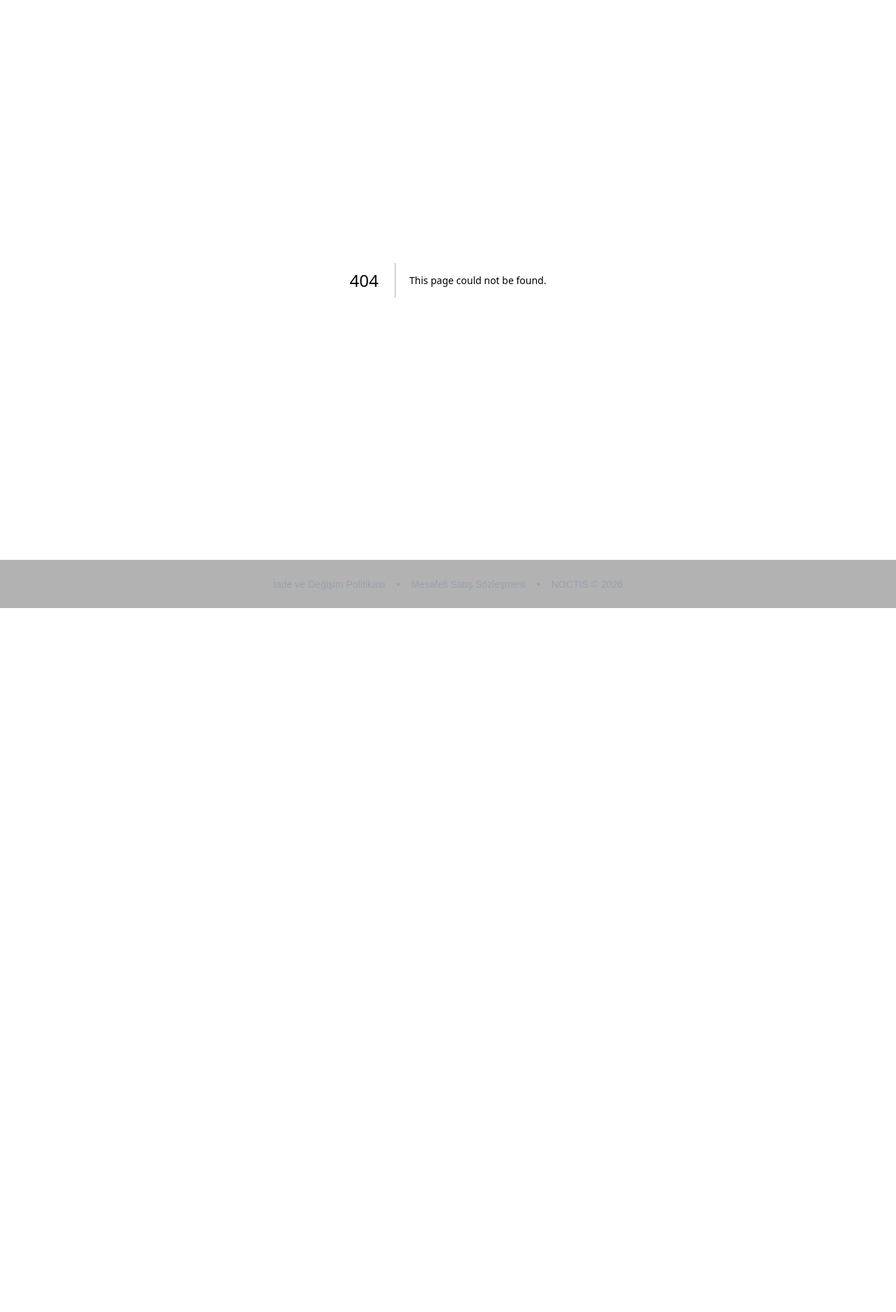
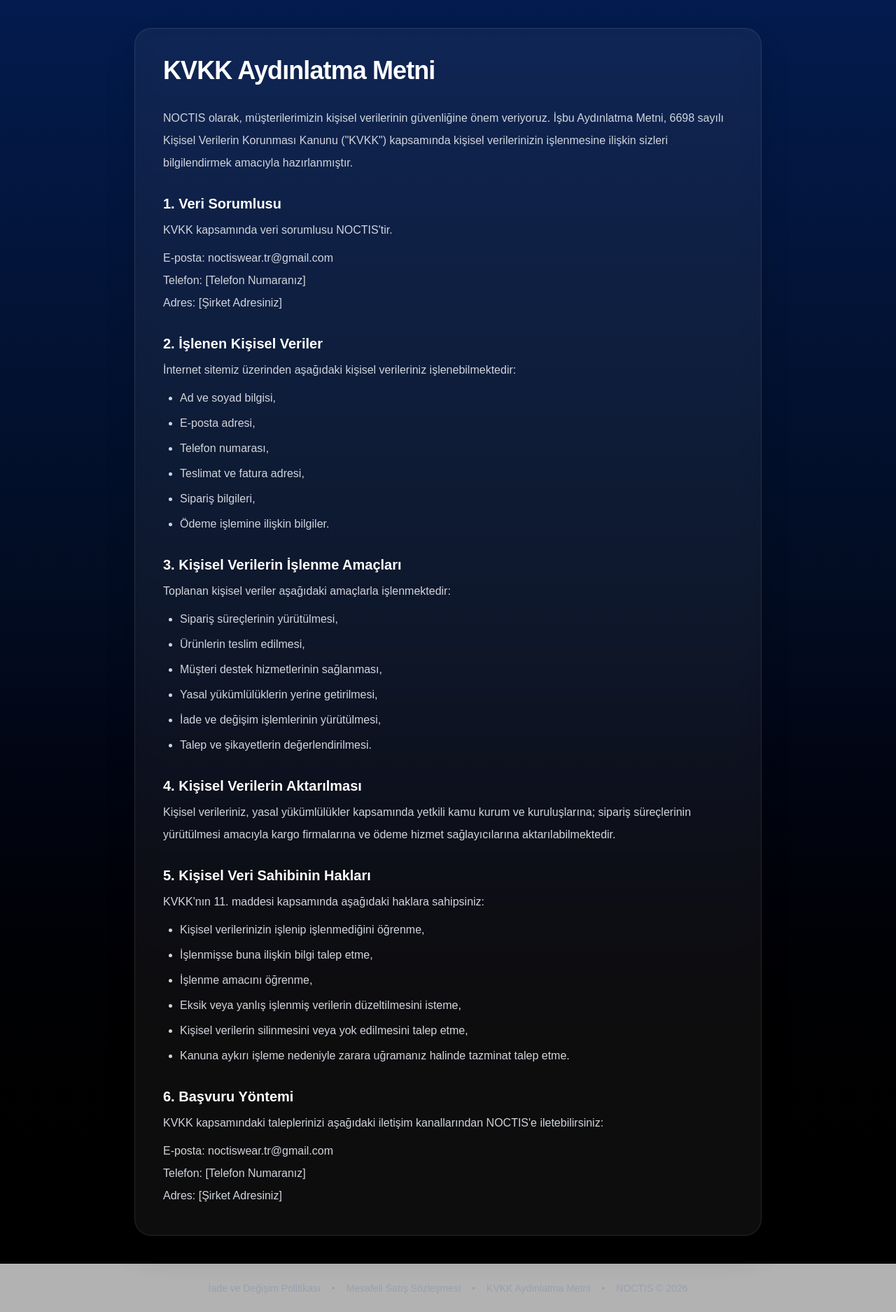
Before and after one commit to noctiswearr-boop/noctis-site, a Next.js app: page /kvkk-aydinlatma-metni in a window 1280 px wide. Before the commit this address had no page. Shown: the whole page at 70% size. Before the commit the page ends 869 px from the top, so only its background shows below. Built offline with nearby package versions, Linux system fonts and the light colour scheme.

Commit message:
Yasal sayfalar eklendi

```diff
--- /dev/null
+++ b/app/kvkk-aydinlatma-metni/page.tsx
@@ -0,0 +1,131 @@
+export default function Page() {
+  return (
+    <main className="min-h-screen bg-gradient-to-b from-[#031B4E] via-[#020B1F] to-black px-4 py-10 text-white">
+      <div className="mx-auto max-w-4xl rounded-3xl border border-white/10 bg-white/5 p-6 shadow-2xl backdrop-blur-md md:p-10">
+        <h1 className="mb-8 text-3xl font-bold tracking-tight text-white md:text-4xl">
+          KVKK Aydınlatma Metni
+        </h1>
+
+        <div className="space-y-7 text-[15px] leading-8 text-gray-300 md:text-base">
+
+          <p>
+            NOCTIS olarak, müşterilerimizin kişisel verilerinin güvenliğine
+            önem veriyoruz. İşbu Aydınlatma Metni, 6698 sayılı Kişisel
+            Verilerin Korunması Kanunu ("KVKK") kapsamında kişisel
+            verilerinizin işlenmesine ilişkin sizleri bilgilendirmek amacıyla
+            hazırlanmıştır.
+          </p>
+
+          <section>
+            <h2 className="mb-2 text-xl font-semibold text-white">
+              1. Veri Sorumlusu
+            </h2>
+
+            <p>
+              KVKK kapsamında veri sorumlusu NOCTIS'tir.
+            </p>
+
+            <p className="mt-2">
+              E-posta: noctiswear.tr@gmail.com
+              <br />
+              Telefon: [Telefon Numaranız]
+              <br />
+              Adres: [Şirket Adresiniz]
+            </p>
+          </section>
+
+          <section>
+            <h2 className="mb-2 text-xl font-semibold text-white">
+              2. İşlenen Kişisel Veriler
+            </h2>
+
+            <p>
+              İnternet sitemiz üzerinden aşağıdaki kişisel verileriniz
+              işlenebilmektedir:
+            </p>
+
+            <ul className="mt-2 list-disc space-y-1 pl-6">
+              <li>Ad ve soyad bilgisi,</li>
+              <li>E-posta adresi,</li>
+              <li>Telefon numarası,</li>
+              <li>Teslimat ve fatura adresi,</li>
+              <li>Sipariş bilgileri,</li>
+              <li>Ödeme işlemine ilişkin bilgiler.</li>
+            </ul>
+          </section>
+
+          <section>
+            <h2 className="mb-2 text-xl font-semibold text-white">
+              3. Kişisel Verilerin İşlenme Amaçları
+            </h2>
+
+            <p>
+              Toplanan kişisel veriler aşağıdaki amaçlarla işlenmektedir:
+            </p>
+
+            <ul className="mt-2 list-disc space-y-1 pl-6">
+              <li>Sipariş süreçlerinin yürütülmesi,</li>
+              <li>Ürünlerin teslim edilmesi,</li>
+              <li>Müşteri destek hizmetlerinin sağlanması,</li>
+              <li>Yasal yükümlülüklerin yerine getirilmesi,</li>
+              <li>İade ve değişim işlemlerinin yürütülmesi,</li>
+              <li>Talep ve şikayetlerin değerlendirilmesi.</li>
+            </ul>
+          </section>
+
+          <section>
+            <h2 className="mb-2 text-xl font-semibold text-white">
+              4. Kişisel Verilerin Aktarılması
+            </h2>
+
+            <p>
+              Kişisel verileriniz, yasal yükümlülükler kapsamında yetkili
+              kamu kurum ve kuruluşlarına; sipariş süreçlerinin yürütülmesi
+              amacıyla kargo firmalarına ve ödeme hizmet sağlayıcılarına
+              aktarılabilmektedir.
+            </p>
+          </section>
+
+          <section>
+            <h2 className="mb-2 text-xl font-semibold text-white">
+              5. Kişisel Veri Sahibinin Hakları
+            </h2>
+
+            <p>
+              KVKK'nın 11. maddesi kapsamında aşağıdaki haklara sahipsiniz:
+            </p>
+
+            <ul className="mt-2 list-disc space-y-1 pl-6">
+              <li>Kişisel verilerinizin işlenip işlenmediğini öğrenme,</li>
+              <li>İşlenmişse buna ilişkin bilgi talep etme,</li>
+              <li>İşlenme amacını öğrenme,</li>
+              <li>Eksik veya yanlış işlenmiş verilerin düzeltilmesini isteme,</li>
+              <li>Kişisel verilerin silinmesini veya yok edilmesini talep etme,</li>
+              <li>Kanuna aykırı işleme nedeniyle zarara uğramanız halinde tazminat talep etme.</li>
+            </ul>
+          </section>
+
+          <section>
+            <h2 className="mb-2 text-xl font-semibold text-white">
+              6. Başvuru Yöntemi
+            </h2>
+
+            <p>
+              KVKK kapsamındaki taleplerinizi aşağıdaki iletişim kanallarından
+              NOCTIS'e iletebilirsiniz:
+            </p>
+
+            <p className="mt-2">
+              E-posta: noctiswear.tr@gmail.com
+              <br />
+              Telefon: [Telefon Numaranız]
+              <br />
+              Adres: [Şirket Adresiniz]
+            </p>
+          </section>
+
+        </div>
+      </div>
+    </main>
+  );
+}
--- a/app/layout.tsx
+++ b/app/layout.tsx
@@ -28,11 +28,17 @@
       className={`${geistSans.variable} ${geistMono.variable} h-full antialiased`}
     >
       <body className="min-h-full flex flex-col">
-        <main className="flex-1">{children}</main>
+        <main className="flex-1">
+          {children}
+        </main>
 
         <footer className="border-t border-white/10 bg-black/30 px-6 py-6 text-center text-sm text-gray-400">
           <div className="flex flex-wrap justify-center gap-4">
-            <a href="/iade-ve-degisim" className="transition hover:text-white">
+
+            <a
+              href="/iade-ve-degisim"
+              className="transition hover:text-white"
+            >
               İade ve Değişim Politikası
             </a>
 
@@ -47,7 +53,17 @@
 
             <span>•</span>
 
+            <a
+              href="/kvkk-aydinlatma-metni"
+              className="transition hover:text-white"
+            >
+              KVKK Aydınlatma Metni
+            </a>
+
+            <span>•</span>
+
             <span>NOCTIS © 2026</span>
+
           </div>
         </footer>
       </body>
```
